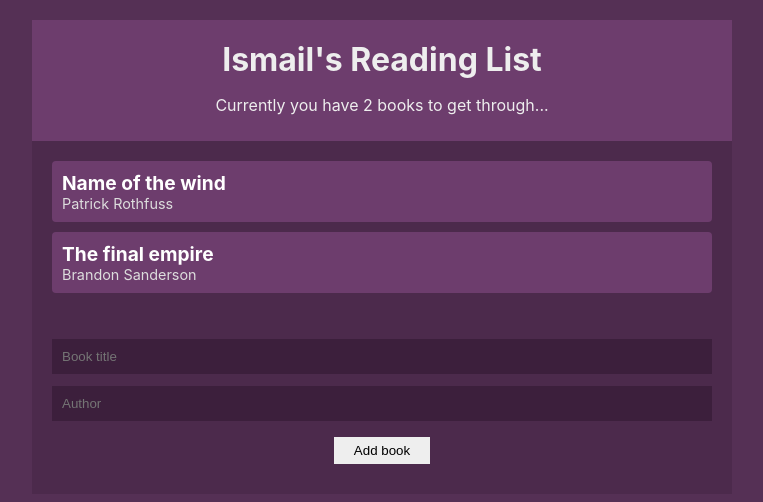
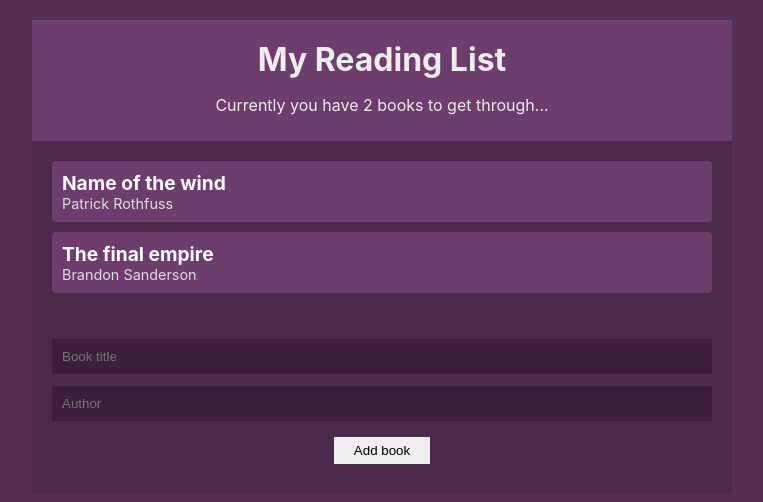
Before and after one commit to Ismaaa/booklist, a React (Create React App) app: page / in a window 1280 px wide. Shown: the top 502 px of the page, without its empty margins (258-1021 px from the left). Built offline with nearby package versions, Linux system fonts and the light colour scheme.

Commit message:
Update main title

```diff
--- a/src/components/Navbar.js
+++ b/src/components/Navbar.js
@@ -5,7 +5,7 @@ const Navbar = () => {
   const { books } = useContext(BookContext);
   return (
     <div className="navbar">
-      <h1>Ismail's Reading List</h1>
+      <h1>My Reading List</h1>
       <p>Currently you have {books.length} books to get through...</p>
     </div>
   );
```
